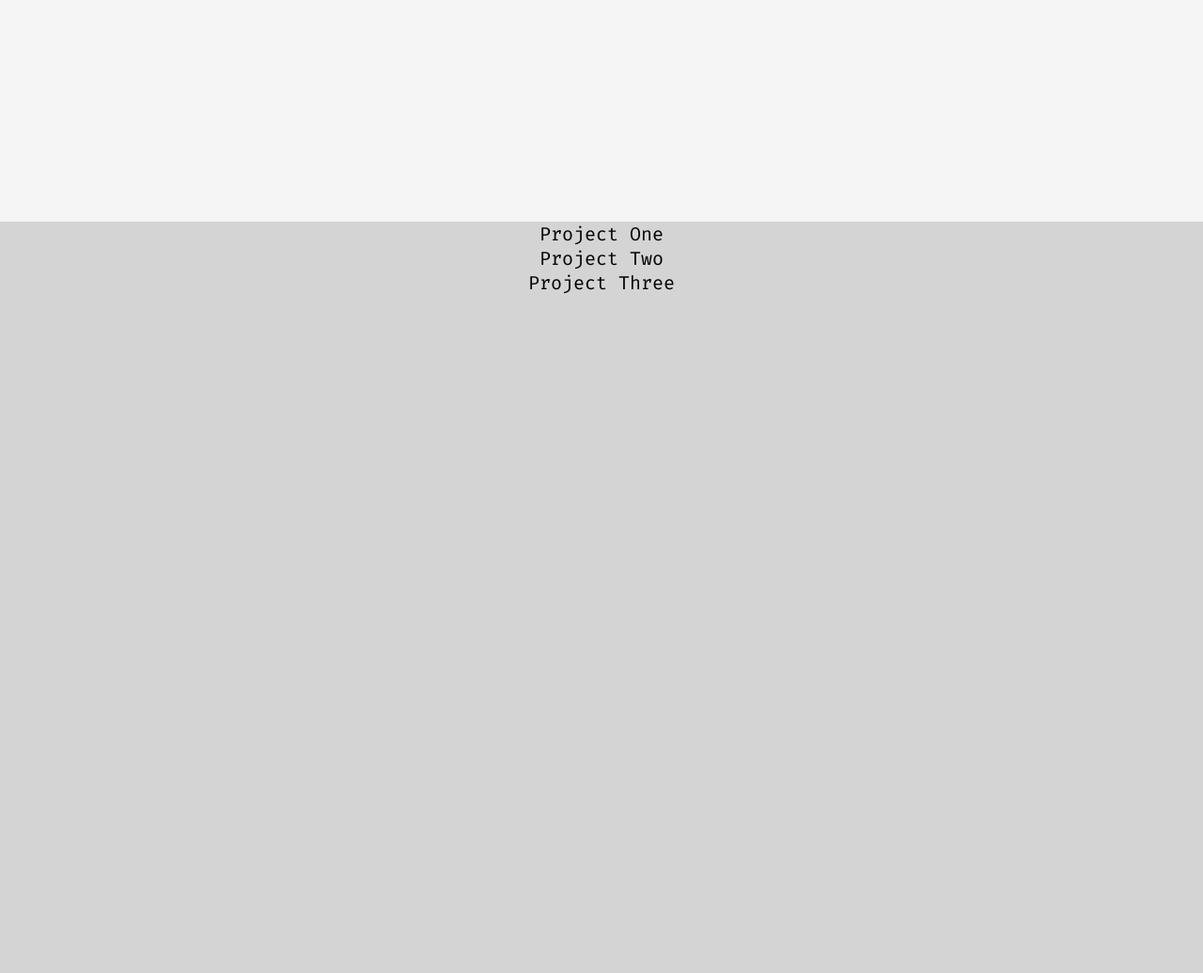
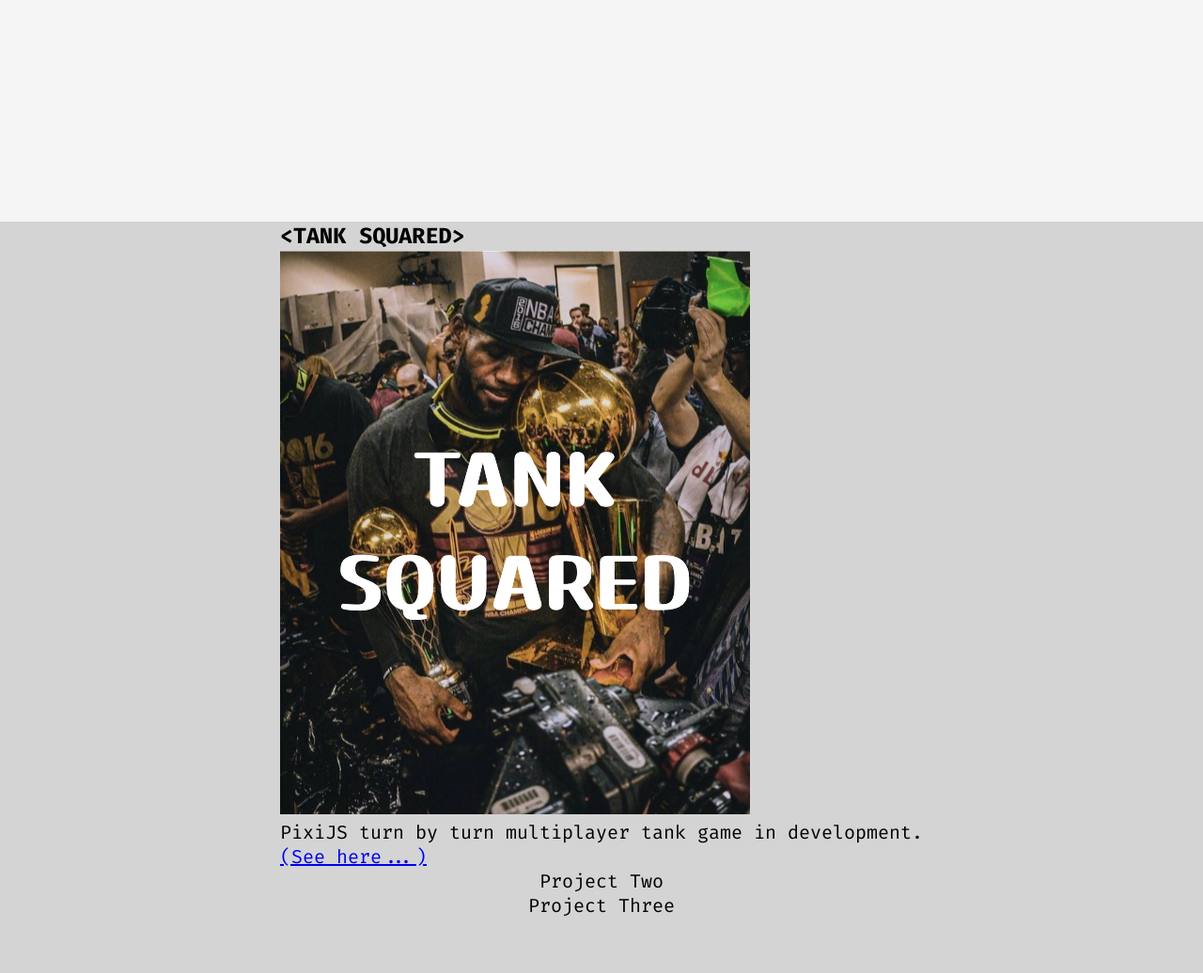
Before and after one commit to AlejandroDeGuzman/AlejandroDeGuzman.github.io, a PHP site: page / in a window 1280 px wide. Shown: the part 1494-2530 px from the top of the page at 94% size. Run offline with PHP 8.4, Linux system fonts and the light colour scheme; some libraries are stand-ins or nearby versions.

Commit message:
initial setup for project page; will probably change design as it is ugly rn

```diff
--- a/assets/css/mobile.css
+++ b/assets/css/mobile.css
@@ -166,3 +166,15 @@ nav a {
 #three {
     background-color: var(--gray-300);
 }
+
+#projectOne {
+    padding-top: 75px;
+    border-left: 5px solid var(--accent-400);
+    text-align: center;
+}
+
+#tankSquaredImg {
+    width: 50%;
+    border-radius: 10px;
+    border: 3px solid black;
+}
--- a/index.html
+++ b/index.html
@@ -82,13 +82,18 @@ String[] technologies = {
         <!-- projects/achievements section -->
         <section id="three">
             <div class="flex-container">
-                <div>
-                    <p>Project One</p>
+                <div id="projectOne">
+                    <h3>&lt;TANK SQUARED&gt;</h3>
+                    <figure>
+                        <img id="tankSquaredImg" src="./assets/images/TANK_SQUARED.png" alt="">
+                    </figure>
+                    <p>PixiJS turn by turn multiplayer tank game in development.</p>
+                    <a href="https://github.com/Chris33871/tank_squared">(See here...)</a>
                 </div>
-                <div>
+                <div id="projectTwo">
                     <p>Project Two</p>
                 </div>
-                <div>
+                <div id="projectThree">
                     <p>Project Three</p>
                 </div>
             </div>
```
Also changed, not shown: assets/images/TANK_SQUARED.png (added), 2 other files.
